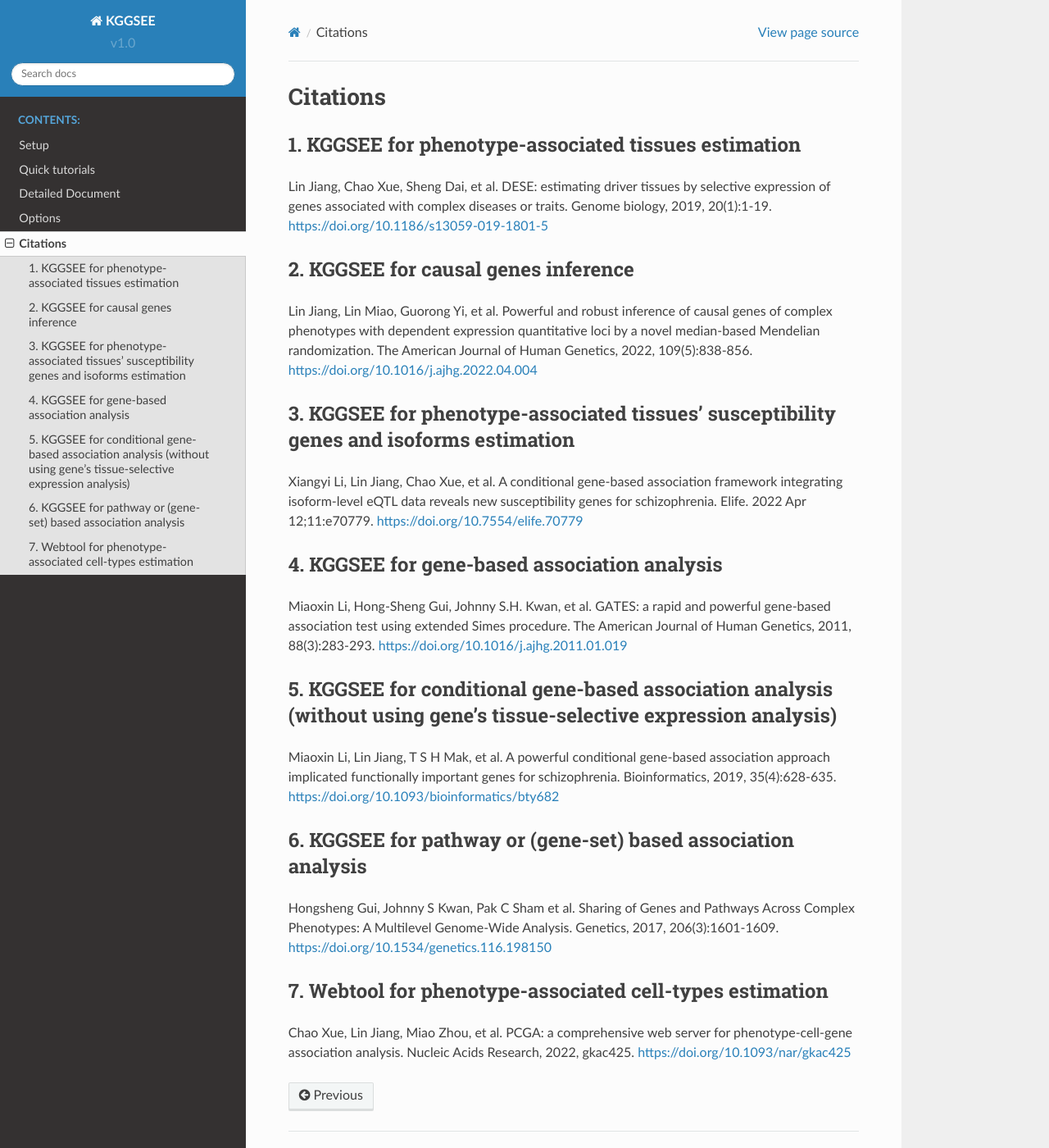
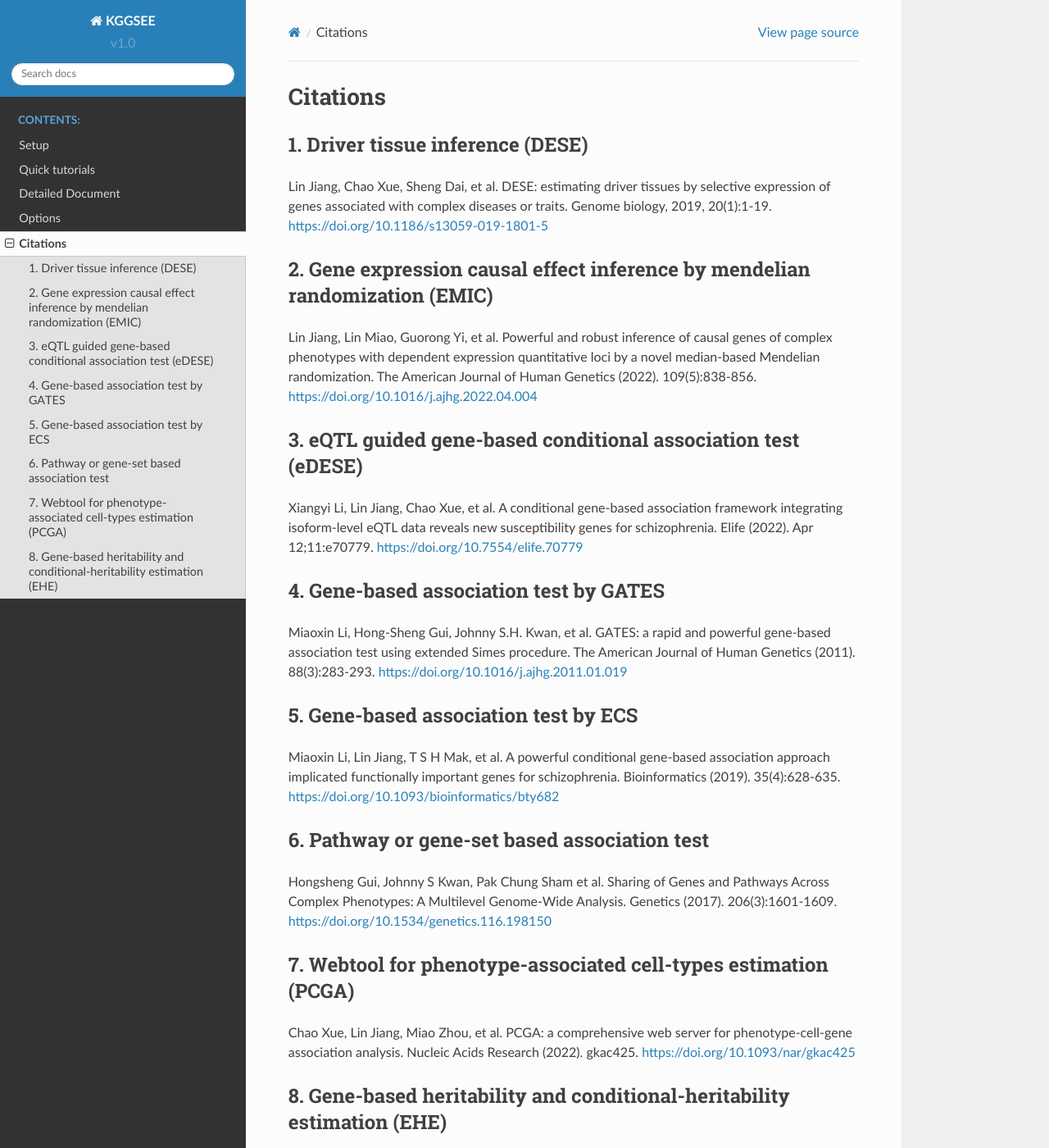
Before and after one commit to pmglab/KGGSEE, a Sphinx documentation site: the page built from doc/source/citations.rst, in a window 1280 px wide and 1400 px high. Shown: the whole window at 82% size. Built offline with Sphinx 7.4.7 and the Read the Docs theme 2.0.0, drawn with Linux system fonts in a browser that asks for light colours; some of the changed text lies outside the part shown.

Commit message:
Update citations.rst

```diff
--- a/doc/source/citations.rst
+++ b/doc/source/citations.rst
@@ -4,30 +4,34 @@
 Citations
 =========
 
-1. KGGSEE for phenotype-associated tissues estimation
-=====================================================
+1. Driver tissue inference (DESE)
+=================================
 Lin Jiang, Chao Xue, Sheng Dai, et al. DESE: estimating driver tissues by selective expression of genes associated with complex diseases or traits. Genome biology, 2019, 20(1):1-19. https://doi.org/10.1186/s13059-019-1801-5
 
-2. KGGSEE for causal genes inference
-====================================
-Lin Jiang, Lin Miao, Guorong Yi, et al. Powerful and robust inference of causal genes of complex phenotypes with dependent expression quantitative loci by a novel median-based Mendelian randomization. The American Journal of Human Genetics, 2022, 109(5):838-856. https://doi.org/10.1016/j.ajhg.2022.04.004
+2. Gene expression causal effect inference by mendelian randomization (EMIC)
+============================================================================
+Lin Jiang, Lin Miao, Guorong Yi, et al. Powerful and robust inference of causal genes of complex phenotypes with dependent expression quantitative loci by a novel median-based Mendelian randomization. The American Journal of Human Genetics (2022). 109(5):838-856. https://doi.org/10.1016/j.ajhg.2022.04.004
 
-3. KGGSEE for phenotype-associated tissues' susceptibility genes and isoforms estimation
-========================================================================================
-Xiangyi Li, Lin Jiang, Chao Xue, et al. A conditional gene-based association framework integrating isoform-level eQTL data reveals new susceptibility genes for schizophrenia. Elife. 2022 Apr 12;11:e70779. https://doi.org/10.7554/elife.70779
+3. eQTL guided gene-based conditional association test (eDESE)
+==============================================================
+Xiangyi Li, Lin Jiang, Chao Xue, et al. A conditional gene-based association framework integrating isoform-level eQTL data reveals new susceptibility genes for schizophrenia. Elife (2022). Apr 12;11:e70779. https://doi.org/10.7554/elife.70779
 
-4. KGGSEE for gene-based association analysis
+4. Gene-based association test by GATES
+=======================================
+Miaoxin Li, Hong-Sheng Gui, Johnny S.H. Kwan, et al. GATES: a rapid and powerful gene-based association test using extended Simes procedure. The American Journal of Human Genetics (2011). 88(3):283-293. https://doi.org/10.1016/j.ajhg.2011.01.019
+
+5. Gene-based association test by ECS
+=====================================
+Miaoxin Li, Lin Jiang, T S H Mak, et al. A powerful conditional gene-based association approach implicated functionally important genes for schizophrenia. Bioinformatics (2019). 35(4):628-635. https://doi.org/10.1093/bioinformatics/bty682
+
+6. Pathway or gene-set based association test
 =============================================
-Miaoxin Li, Hong-Sheng Gui, Johnny S.H. Kwan, et al. GATES: a rapid and powerful gene-based association test using extended Simes procedure. The American Journal of Human Genetics, 2011, 88(3):283-293. https://doi.org/10.1016/j.ajhg.2011.01.019
+Hongsheng Gui, Johnny S Kwan, Pak Chung Sham et al. Sharing of Genes and Pathways Across Complex Phenotypes: A Multilevel Genome-Wide Analysis. Genetics (2017). 206(3):1601-1609. https://doi.org/10.1534/genetics.116.198150
 
-5. KGGSEE for conditional gene-based association analysis (without using gene's tissue-selective expression analysis)
-=====================================================================================================================
-Miaoxin Li, Lin Jiang, T S H Mak, et al. A powerful conditional gene-based association approach implicated functionally important genes for schizophrenia. Bioinformatics, 2019, 35(4):628-635. https://doi.org/10.1093/bioinformatics/bty682
+7. Webtool for phenotype-associated cell-types estimation (PCGA)
+================================================================
+Chao Xue, Lin Jiang, Miao Zhou, et al. PCGA: a comprehensive web server for phenotype-cell-gene association analysis. Nucleic Acids Research (2022). gkac425. https://doi.org/10.1093/nar/gkac425
 
-6. KGGSEE for pathway or (gene-set) based association analysis
-==============================================================
-Hongsheng Gui, Johnny S Kwan,  Pak C Sham et al. Sharing of Genes and Pathways Across Complex Phenotypes: A Multilevel Genome-Wide Analysis. Genetics, 2017, 206(3):1601-1609. https://doi.org/10.1534/genetics.116.198150
-
-7. Webtool for phenotype-associated cell-types estimation
-=========================================================
-Chao Xue, Lin Jiang, Miao Zhou, et al. PCGA: a comprehensive web server for phenotype-cell-gene association analysis. Nucleic Acids Research, 2022, gkac425. https://doi.org/10.1093/nar/gkac425
+8. Gene-based heritability and conditional-heritability estimation (EHE)
+========================================================================
+Lin Miao, Lin Jiang, Bin Tang, Pak Chung Sham, Miaoxin Li. Dissecting the high-resolution genetic architecture of complex phenotypes by accurately estimating gene-based conditional heritability. The American Journal of Human Genetics (2023). https://doi.org/10.1016/j.ajhg.2023.08.006
```
